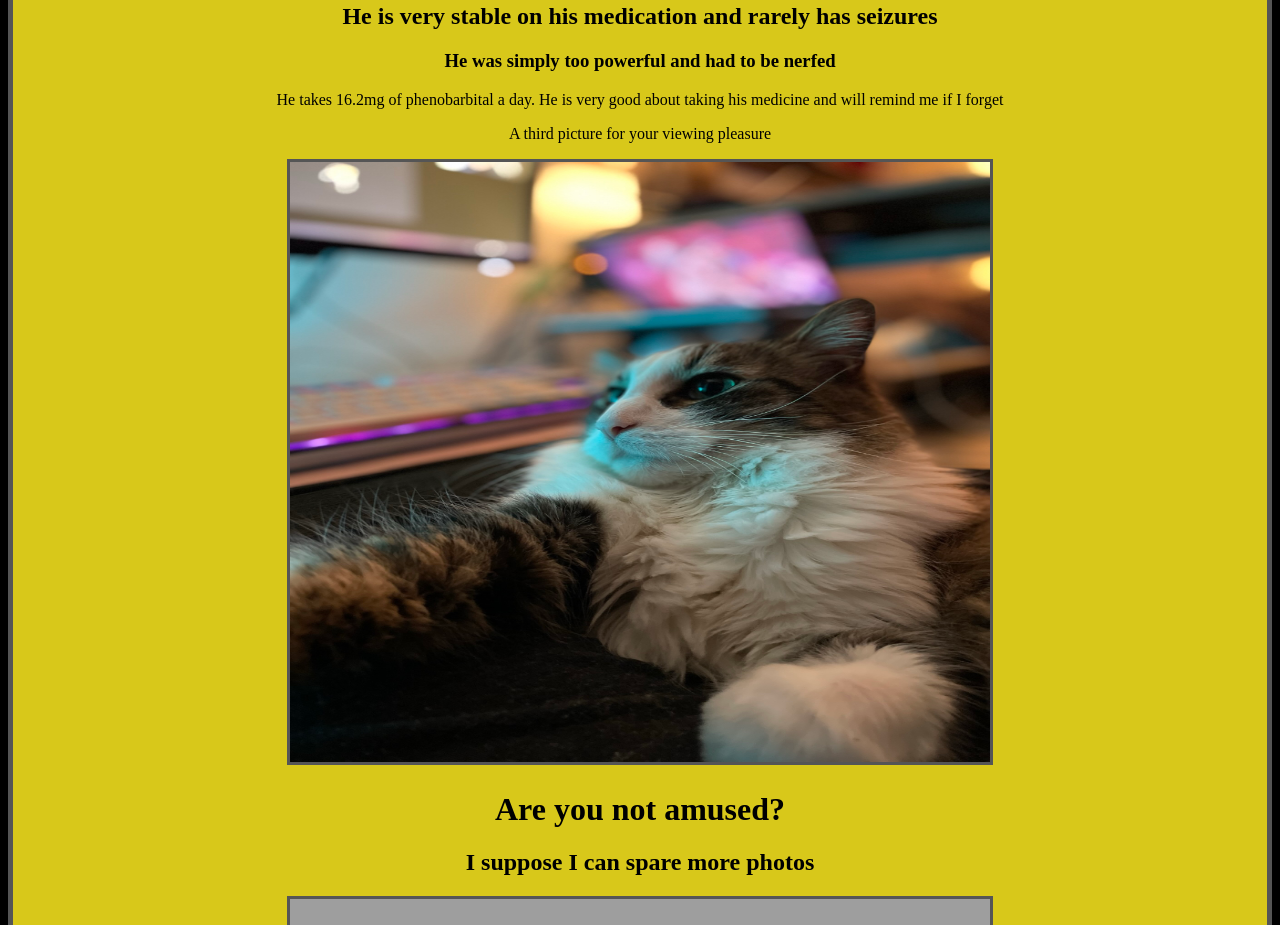
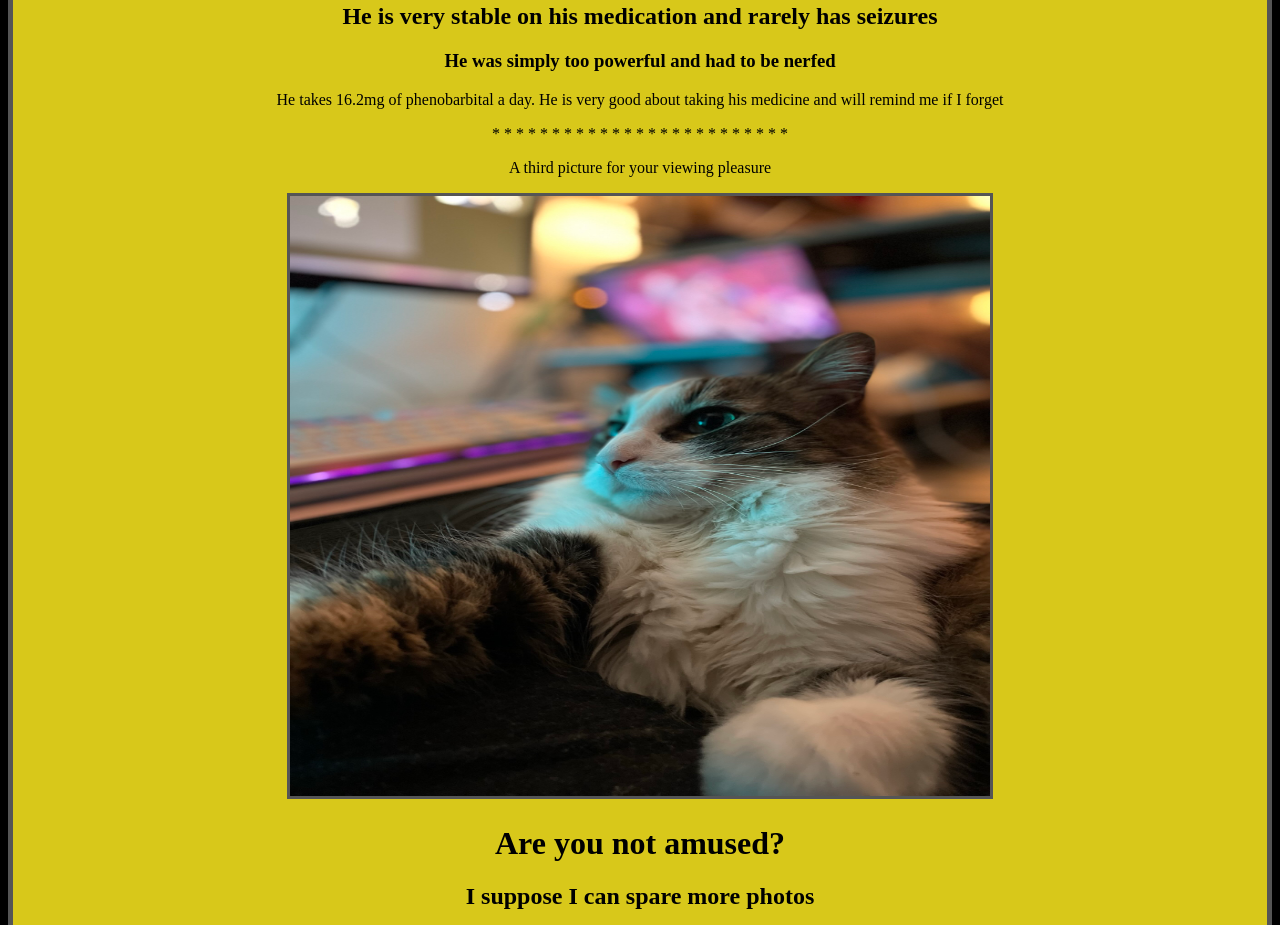
Before and after one commit to LaunchCodeAllhubs/js-assignment-4-html-me-something-sherryb, a website: page index.html in a window 1280 px wide. Shown: the part 1695-2620 px from the top of the page. Drawn offline with Linux system fonts and the light colour scheme; grey boxes are pictures that could not be loaded.

Commit message:
html updates

```diff
--- a/index.html
+++ b/index.html
@@ -23,6 +23,8 @@
          <h2> He is very stable on his medication and rarely has seizures</h2>
          <h3> He was simply too powerful and had to be nerfed </h3>
          <p> He takes 16.2mg of phenobarbital a day. He is very good about taking his medicine and will remind me if I forget</p>
+
+         <span> * * * * * * * * * * * * * * * * * * * * * * * * * </span>
 
          <article>
             <p> A third picture for your viewing pleasure </p>
--- a/package.json
+++ b/package.json
@@ -9,7 +9,7 @@
   "author": "",
   "license": "ISC",
   "devDependencies": {
-    "jasmine": "^3.6.3",
+    "jasmine": "^3.99.0",
     "jsdom": "^16.4.0"
   },
   "dependencies": {}
```
Also changed, not shown: 1 other file.
